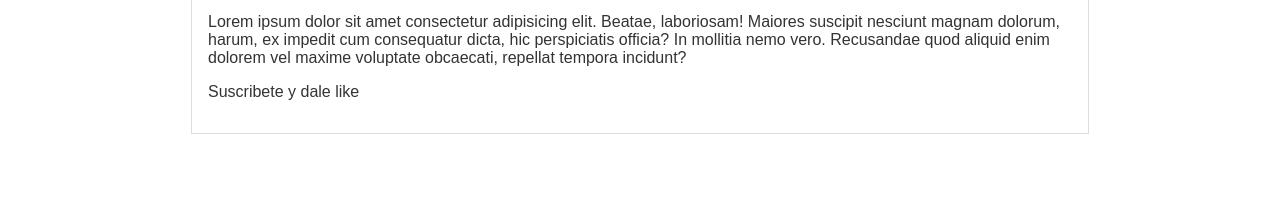
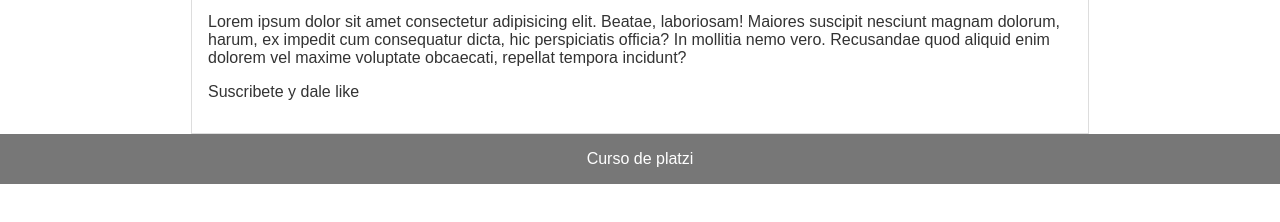
Before and after one commit to johandavidcm/Curso-Git, a plain HTML site: page index.html in a window 1280 px wide. Shown: the part 146-368 px from the top of the page. Drawn offline with Linux system fonts and the light colour scheme.

Commit message:
Cabecera footer terminado

```diff
--- a/css/estilos.css
+++ b/css/estilos.css
@@ -31,3 +31,10 @@ body{
 #container h1 {
     font-size: 30px;
 }
+
+#footer{
+    background: #777;
+    color: white;
+    text-align: center;
+    padding: 1em;
+}
--- a/index.html
+++ b/index.html
@@ -1,5 +1,5 @@
 <!DOCTYPE html>
-<html lang="en">
+<html lang="es">
 <head>
     <meta charset="UTF-8">
     <meta name="viewport" content="width=device-width, initial-scale=1.0">
@@ -23,5 +23,8 @@
             <p>Suscribete y dale like</p>
         </div>
     </div>
+    <div id="footer">
+        Curso de platzi
+    </div>
 </body>
 </html>
```
